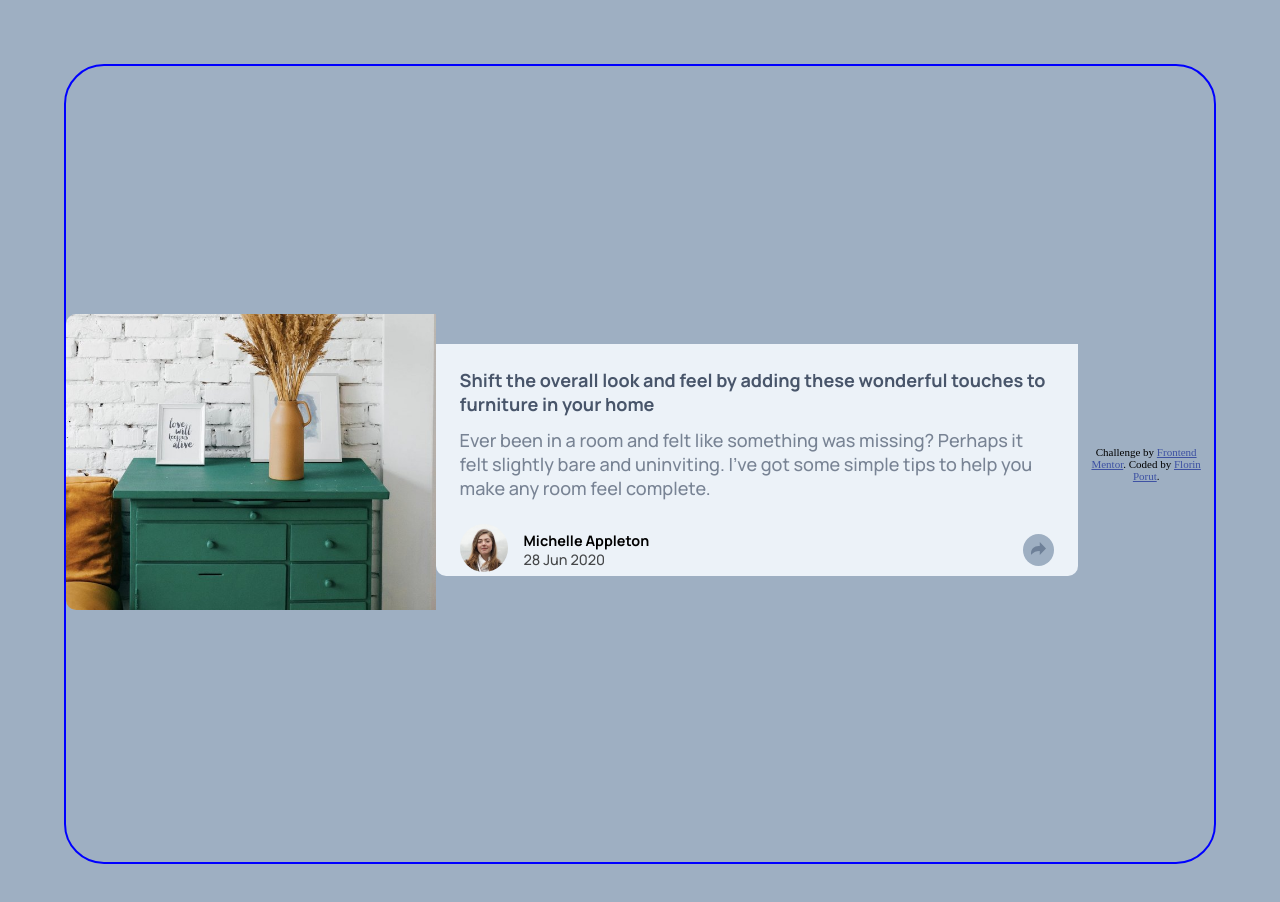
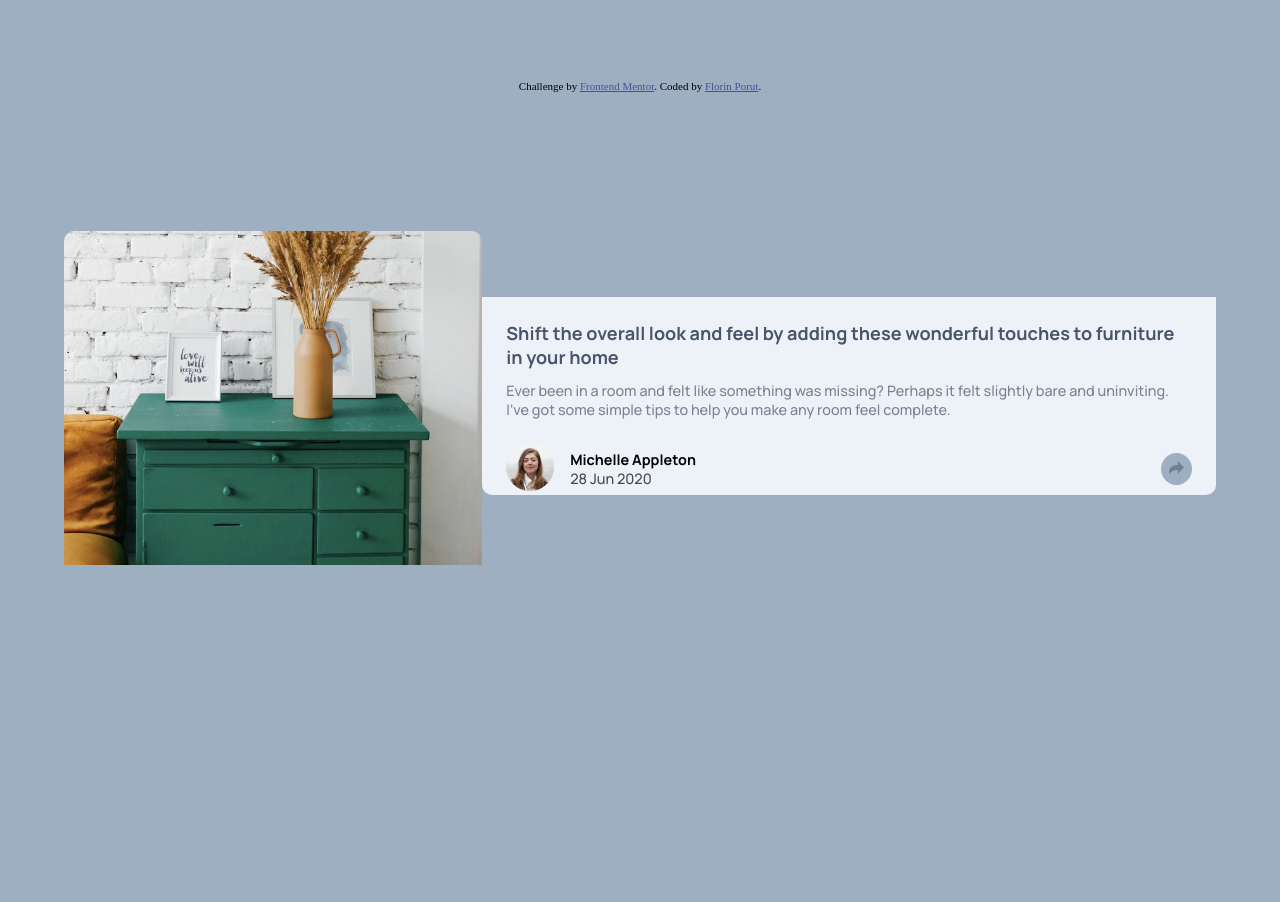
Before and after one commit to zastar23/article-preview-component-master, a plain HTML site: page index.html in a window 1280 px wide. After the commit the page ends 800 px from the top, so only its background shows below. Drawn offline with Linux system fonts and the light colour scheme.

Commit message:
Update style.css

```diff
--- a/style.css
+++ b/style.css
@@ -67,7 +67,7 @@ body {
 .main__text {
 	font-family: "Manrope", sans-serif;
 	font-weight: 500;
-	font-size: var(--step-0);
+	font-size: var(--step--1);
 	opacity: 0.7;
 	margin-top: 0.8rem;
 	color: var(--very_dark_grayish_blue);
@@ -150,21 +150,17 @@ body {
 DESKTOP:
 */
 
-@media (min-width: 600px) {
+@media (min-width: 700px) {
 	body {
 		flex-direction: row;
 		justify-content: center;
 		align-items: center;
 		min-height: 100vh;
-		border: 2px solid blue;
-	}
-	.header__img {
-		border-top-right-radius: 0;
-		border-bottom-left-radius: 10px;
-		height: 100%;
+		margin: 0 auto;
 	}
 
-	.main {
-		width: 100%;
+	.attribution {
+		position: absolute;
+		top: 10%;
 	}
 }
```
